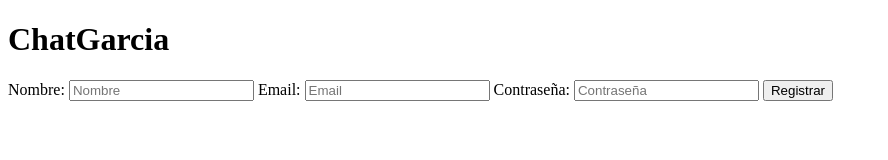
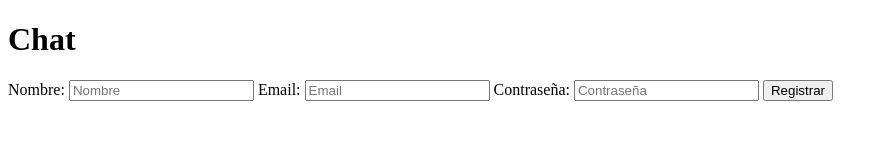
Before and after one commit to david123xz/MauricioGarcia, a plain HTML site: page Proyectos/Chat/index.html in a window 1280 px wide. Shown: the whole page, without its empty margins (0-888 px from the left). Drawn offline with Linux system fonts and the light colour scheme; files whose address does not match are found by name.

Commit message:
Update index.html

```diff
--- a/Proyectos/Chat/index.html
+++ b/Proyectos/Chat/index.html
@@ -3,10 +3,10 @@
 <head>
     <meta charset="UTF-8">
     <meta name="viewport" content="width=device-width, initial-scale=1.0">
-    <title>ChatGarcia</title>
+    <title>Chat</title>
 </head>
 <body>
-    <h1>ChatGarcia</h1>
+    <h1>Chat</h1>
 
     <form id="registroUsuarios">
         <label for="nombre">Nombre:</label>
```
